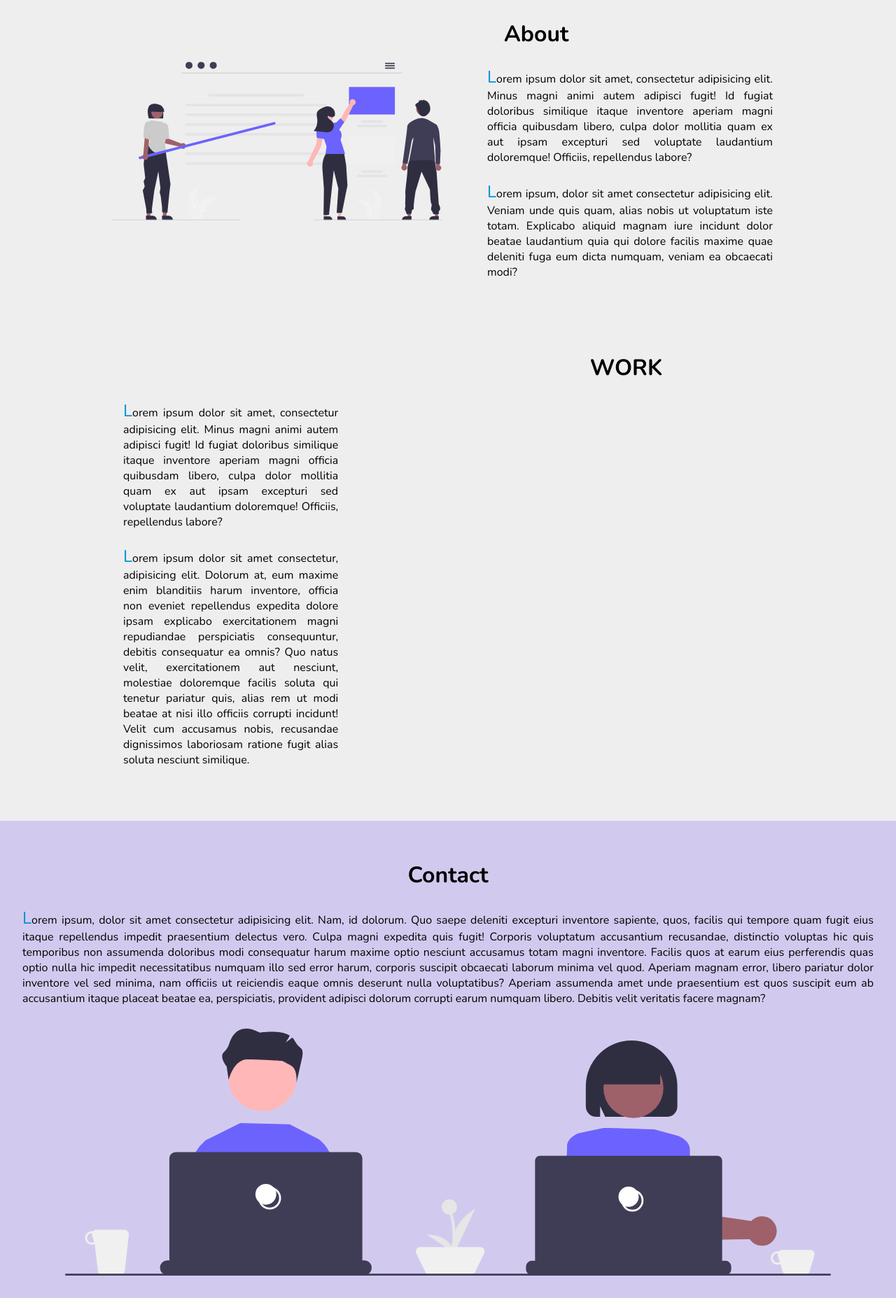
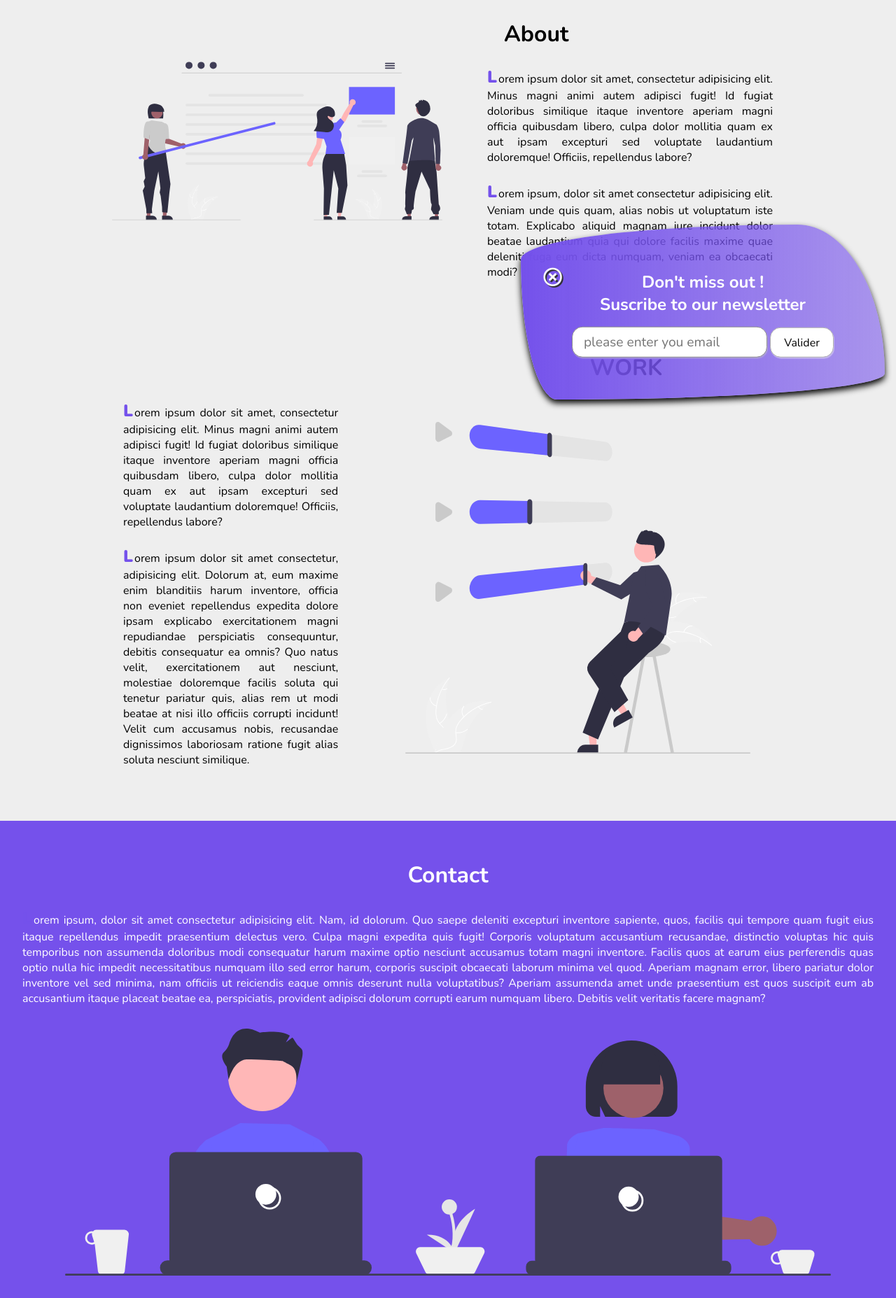
Before and after one commit to Anthonoir576/Projet-17_javaScript, a website: page index.html in a window 1280 px wide. Shown: the part 197-2052 px from the top of the page at 70% size. Drawn offline with nearby package versions, Linux system fonts and the light colour scheme.

Commit message:
js en cours

```diff
--- a/index.html
+++ b/index.html
@@ -31,7 +31,7 @@
         </nav>
 
         <main>
-            <div class="adapt" id="adapt">
+            <div class="adapt" id="about">
                 <div class="dummy-adapt">
                     <h1>About</h1>
                     <p>Lorem ipsum dolor sit amet, consectetur adipisicing elit. Minus magni animi autem adipisci fugit! Id fugiat doloribus similique itaque inventore aperiam magni officia quibusdam libero, culpa dolor mollitia quam ex aut ipsam excepturi sed voluptate laudantium doloremque! Officiis, repellendus labore?</p><br/>
@@ -41,7 +41,7 @@
 
             </div>
 
-            <div class="improvise" id="improvise">
+            <div class="improvise" id="work">
                 <h1>WORK</h1>
                 <div class="dummy-improvise">
                     <img src="/source/image/1.svg" alt="" id="img-improvise">
@@ -53,7 +53,7 @@
             </div>
         </main>
 
-        <div class="overcome" id="overcome">
+        <div class="overcome" id="contact">
             <h1>Contact</h1>
             <p>Lorem ipsum, dolor sit amet consectetur adipisicing elit. Nam, id dolorum. Quo saepe deleniti excepturi inventore sapiente, quos, facilis qui tempore quam fugit eius itaque repellendus impedit praesentium delectus vero. Culpa magni expedita quis fugit! Corporis voluptatum accusantium recusandae, distinctio voluptas hic quis temporibus non assumenda doloribus modi consequatur harum maxime optio nesciunt accusamus totam magni inventore. Facilis quos at earum eius perferendis quas optio nulla hic impedit necessitatibus numquam illo sed error harum, corporis suscipit obcaecati laborum minima vel quod. Aperiam magnam error, libero pariatur dolor inventore vel sed minima, nam officiis ut reiciendis eaque omnis deserunt nulla voluptatibus? Aperiam assumenda amet unde praesentium est quos suscipit eum ab accusantium itaque placeat beatae ea, perspiciatis, provident adipisci dolorum corrupti earum numquam libero. Debitis velit veritatis facere magnam?</p>
             <img src="/source/image/2.svg" alt="">
@@ -64,7 +64,7 @@
                 <h3>Don't miss out !<br/>Suscribe to our newsletter</h3>
                 <div class="button-container">
                     <input type="email" placeholder="please enter you email">
-                    <button>Submit</button>
+                    <button>Valider</button>
                 </div>
                 <i class="far fa-times-circle" id="close"></i>
             </div>
--- a/source/js/index.js
+++ b/source/js/index.js
@@ -0,0 +1,33 @@
+const imgWork = document.getElementById('img-improvise');
+const popUp = document.getElementById('pop-up');
+
+// offsetHeight = la hauteur de la page complete et depend de la taille de la fenetre
+// innerHeight = a la taille du VH si tu ouvres la console et la met en bas de la fenetre cette valeur serra plus petite
+// scrolly comme toujours et la valeur du scroll a un endroit de la page
+
+window.addEventListener('scroll', () => {
+
+    let scrollValue = (window.innerHeight + window.scrollY) / (document.body.offsetHeight);
+
+    if (scrollValue > 0.45) {
+
+        imgWork.style.opacity = '1';
+        imgWork.style.transform = 'none';
+
+    }
+
+
+    // NEWLETTER
+
+    if (scrollValue > 0.85) {
+
+        this.setTimeout(() => {
+
+            popUp.style.opacity = "1";
+            popUp.style.transform = "none";
+
+        }, 1500);
+
+    }
+
+});
--- a/source/sass/main.scss
+++ b/source/sass/main.scss
@@ -40,6 +40,9 @@ nav {
     color: white;
     text-decoration: none;
 
+    display: block;
+    width: 70px;
+
 }
 
 .nav-elements a:visited {
@@ -52,6 +55,12 @@ nav {
 
 
     transition: all .3s ease-in-out;
+
+    & a {
+
+        width: 200px;
+
+    }
 
 }
 
@@ -72,7 +81,7 @@ nav {
 
 .nav-links li {
 
-    padding: 1rem;
+    padding: 0rem;
     transition: all 0.2s ease;
 
 }
@@ -105,7 +114,9 @@ p {
 p::first-letter {
 
     font-size: 1.5rem;
-    color: rgb(0, 144, 216);
+    color: #7451eb;
+    font-weight: 900;
+    padding-right: 2px;
 
 }
 
@@ -150,7 +161,7 @@ p::first-letter {
     width: 60%;
     padding: 2rem;
     opacity: 0;
-    transform: translateX(-200px);
+    transform: translateX(500px);
     transition: 1s ease-in;
 
 }
@@ -176,7 +187,8 @@ p::first-letter {
 .overcome {
 
     padding: 2rem;
-    background: #7551eb3a;
+    background: #7551eb;
+    color: white;
 
     display: flex;
     flex-direction: column;
@@ -243,7 +255,7 @@ p::first-letter {
     height: 250px;
     width: 520px;
     text-align: center;
-    background: linear-gradient(90deg, #30587A, rgb(36, 113, 180));
+    background: linear-gradient(90deg, #7451eb, #7551eb91);
     border-radius: 76% 24% 90% 10% / 20% 85% 15% 80%;
     box-shadow: 0 5px 10px black;
     opacity: 0;
@@ -272,10 +284,10 @@ p::first-letter {
 
 .button-container input {
 
-    border: 1px solid #333;
-    padding: 1rem 2rem;
+    border: 1px solid rgb(143, 143, 143);
+    padding: 0.5rem 1rem;
     border-radius: 15px;
-    box-shadow: 1px 2px 0 black;
+    box-shadow: 1px 2px 0 rgba(194, 194, 194, 0.377);
     outline: none;
     font-size: 1.2rem;
     transition: .5s;
@@ -284,28 +296,33 @@ p::first-letter {
 
 .button-container input:focus {
 
-    background: rgb(211, 242, 251);
+    background: rgba(255, 255, 255, 0.719);
+    border: 1px solid white;
+    box-shadow: 0 0 10px 1px white;
 
 }
 
 .button-container button {
 
     border-radius: 15px;
-    padding: 1rem 2rem;
-    font-size: 1.2rem;
-    border: 1px solid #333;
+    padding: 0.6rem 1.2rem;
+    font-size: 1rem;
+    border: 1px solid rgb(175, 175, 175);
     outline: none;
     cursor: pointer;
     background: white;
-    box-shadow: 1px 2px 0 black;
+    box-shadow: 1px 2px 0 rgba(240, 240, 240, 0.397);
     transition: 0.3s;
 
 }
 
 .button-container button:hover {
 
-    background: rgb(211, 242, 251);
+    background: #7451eb;
+    color: white;
     transform: translateX(-1px);
+    border: 1px solid white;
+    box-shadow: 0 0 10px 1px white;
 
 }
 
@@ -330,7 +347,7 @@ p::first-letter {
 
 .fa-times-circle:hover {
 
-    color: rgb(211, 242, 251);
+    color: #333;
     transform: translateX(-1px);
 
 }
```
Also changed, not shown: source/css/style.css, 1 other file.
